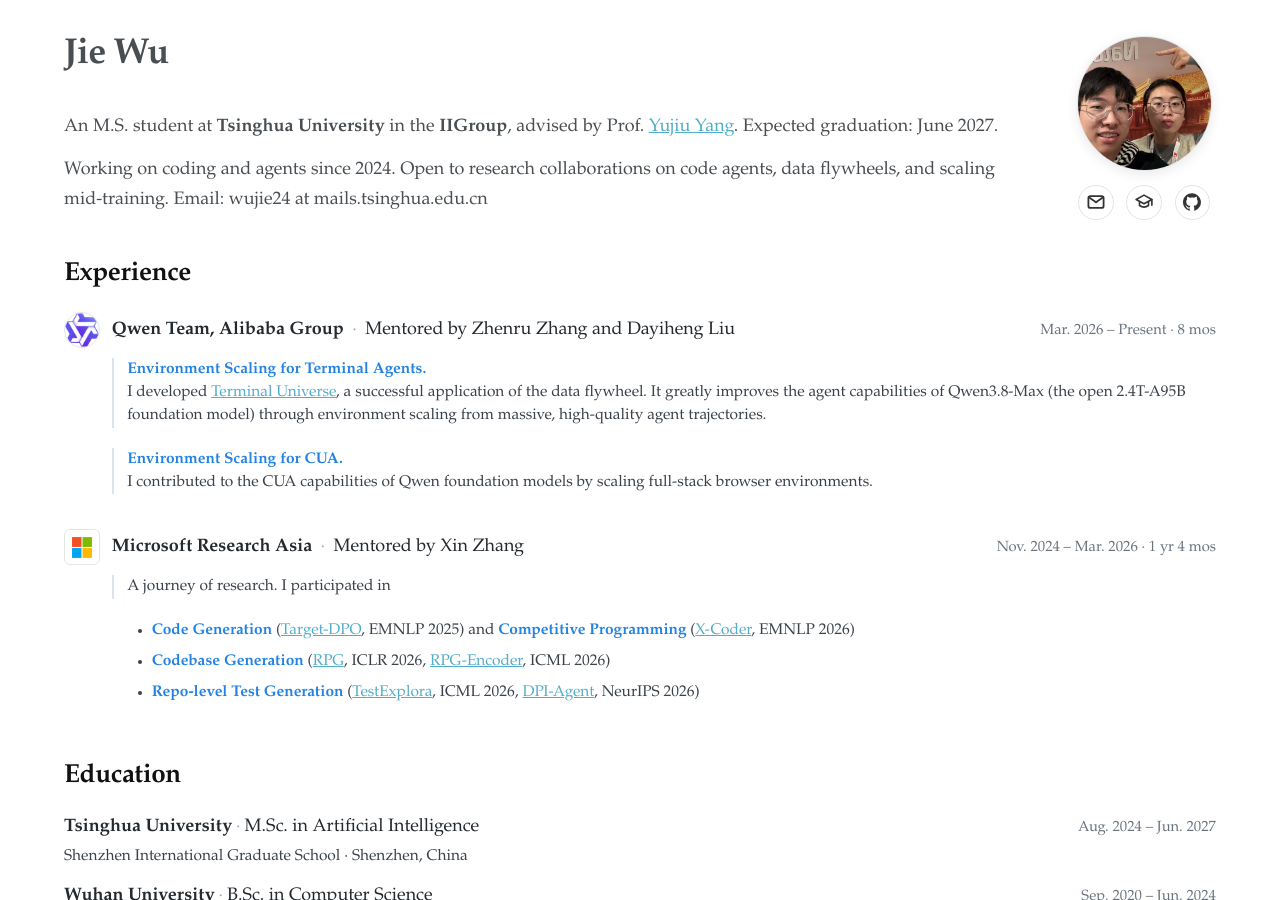
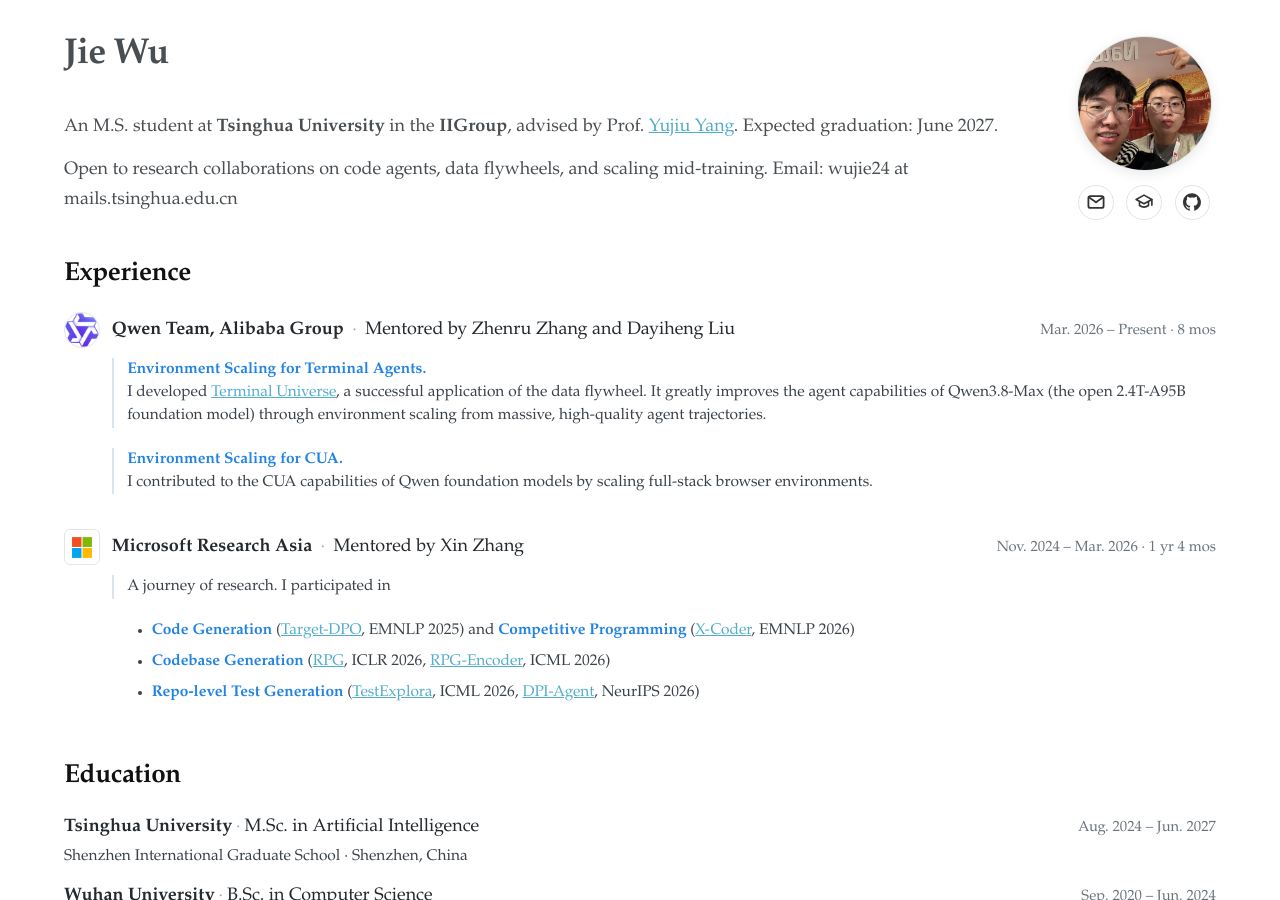
Before and after one commit to JieWu02/JieWu02.github.io, a Jekyll site: the page built from _pages/about.md, in a window 1280 px wide and 900 px high. Built offline with Jekyll 4.4.1, drawn with Linux system fonts in a browser that asks for light colours.

Commit message:
Remove coding and agents start-date sentence

```diff
--- a/_pages/about.md
+++ b/_pages/about.md
@@ -13,7 +13,7 @@ redirect_from:
   <div class="profile-hero__copy">
     <h1 class="profile-hero__name">Jie Wu</h1>
     <p>An M.S. student at <strong>Tsinghua University</strong> in the <strong>IIGroup</strong>, advised by Prof. <a href="https://iigroup.github.io/about/">Yujiu Yang</a>. Expected graduation: June 2027.</p>
-    <p>Working on coding and agents since 2024. Open to research collaborations on code agents, data flywheels, and scaling mid-training. Email: wujie24 at mails.tsinghua.edu.cn</p>
+    <p>Open to research collaborations on code agents, data flywheels, and scaling mid-training. Email: wujie24 at mails.tsinghua.edu.cn</p>
   </div>
   <aside class="profile-hero__identity" aria-label="Profile and contact links">
     <img class="profile-hero__avatar" src="/images/profile_new.jpg" alt="Jie Wu">
```
